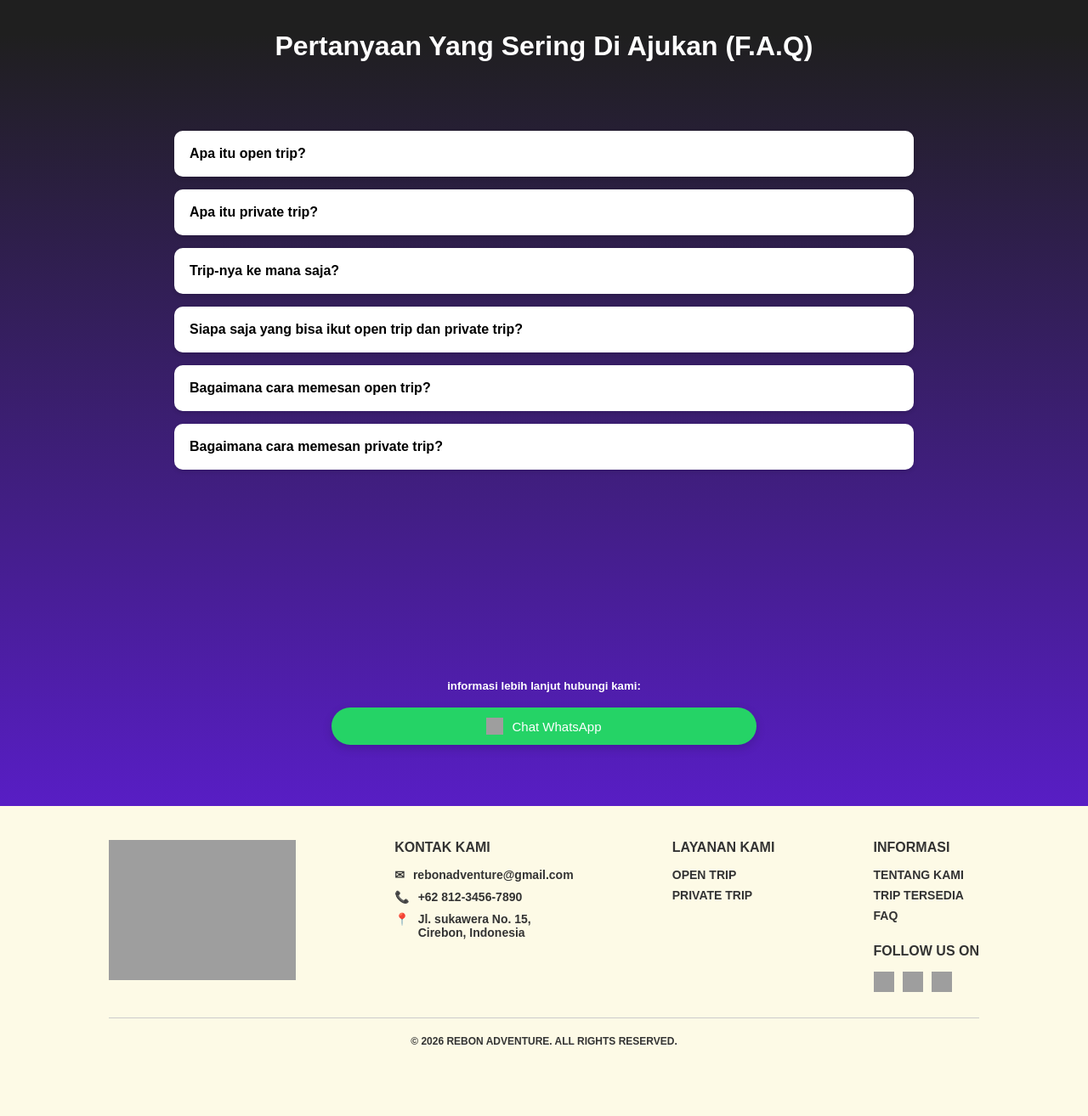
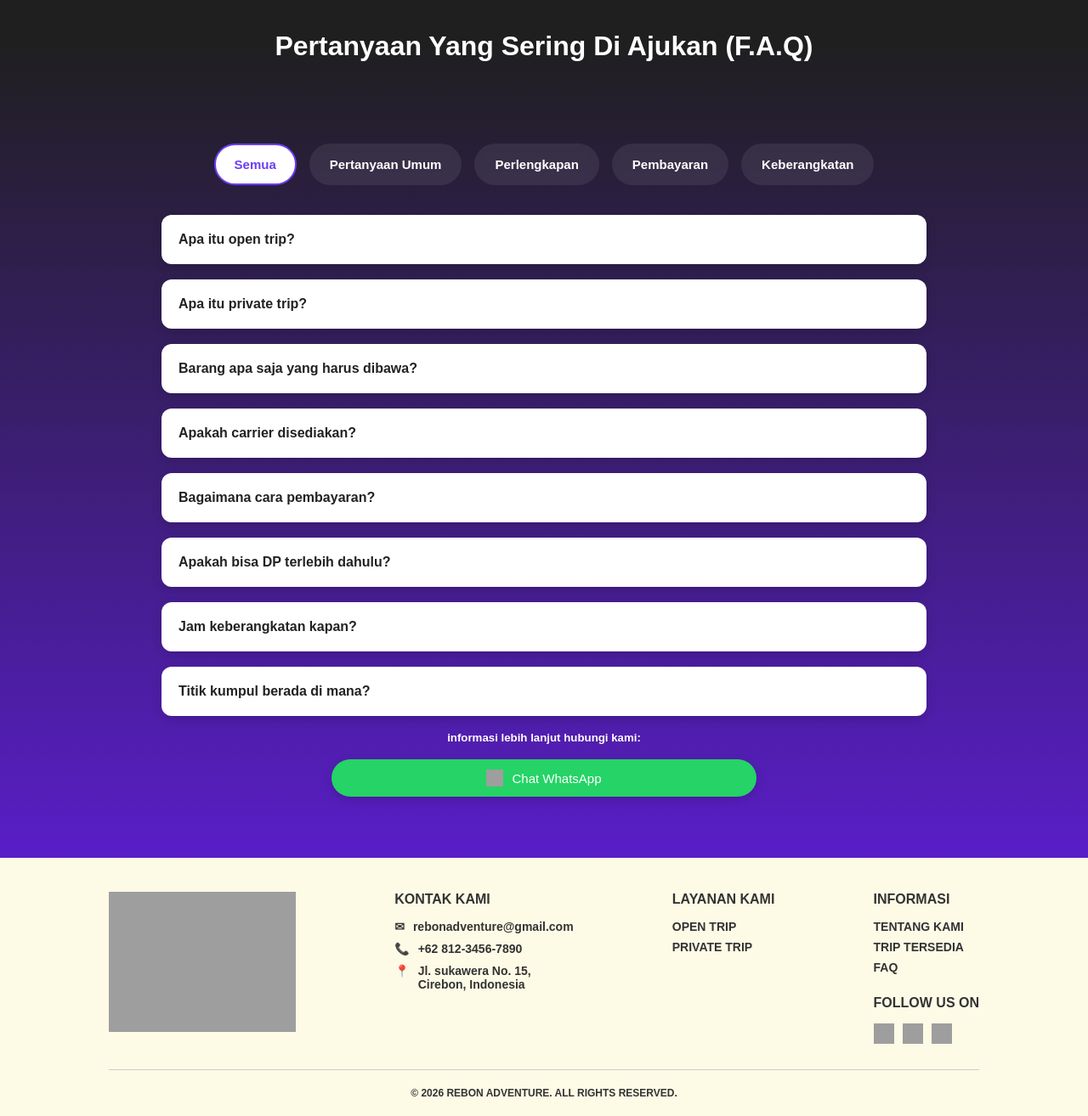
Before and after one commit to Najib-Zaidan/RebonADV_Proyek1, a PHP site: page /faq.php in a window 1280 px wide. Shown: the part 94-1408 px from the top of the page at 85% size. Before the commit the page ends 1324 px from the top, so only its background shows below. Run offline with PHP 8.4, Linux system fonts and the light colour scheme; grey boxes are pictures that could not be loaded.

Commit message:
update faq

```diff
--- a/user/faq.php
+++ b/user/faq.php
@@ -70,32 +70,82 @@ h1 {
   color: #ffffff;
 }
 
-.faq {
-  background: #fff;
-  border-radius: 10px;
-  margin-bottom: 10px;
-  box-shadow: 0 2px 5px rgba(0,0,0,0.15);
-  width: auto;
-  margin: 15px;
-  padding: 3px;
-  transition: all 0.3s ease;
+.faq-filter{
+    display: flex;
+    justify-content: center;
+    flex-wrap: wrap;
+    gap: 15px;
+    margin-top: 30px;
+    margin-bottom: 35px;
+
 }
 
-.faq-question {
-  padding: 15px;
+.filter-card{
     cursor: pointer;
-  font-weight: bold;
 }
 
-.faq-answer {
-  padding: 0 15px 15px;
+.filter-card input{
     display: none;
+}
+
+.filter-content{
+    background: rgba(255,255,255,0.08);
+    padding: 14px 22px;
+    border-radius: 30px;
+    transition: 0.3s ease;
+    border: 2px solid transparent;
+    backdrop-filter: blur(5px);
+}
+
+.filter-content h4{
+    color: white;
+    font-size: 15px;
+    font-weight: 600;
+}
+
+/* ACTIVE */
+.filter-card input:checked + .filter-content{
+    background: white;
+    border-color: #6b3df5;
+}
+
+.filter-card input:checked + .filter-content h4{
+    color: #6b3df5;
+}
+
+/* HOVER */
+.filter-card:hover .filter-content{
+    transform: translateY(-3px);
+}
+
+/* ================= FAQ ================= */
+
+.faq{
+    background: white;
+    border-radius: 12px;
+    padding: 20px;
+    margin-bottom: 18px;
+    box-shadow: 0 4px 12px rgba(0,0,0,0.15);
+    transition: 0.3s ease;
+}
+
+.faq:hover{
+    transform: translateY(-4px);
+}
+
+.faq-question{
+     font-size: 16px;
+    font-weight: 600;
+    cursor: pointer;
+    color: #222;
+}
+
+.faq-answer{
+    margin-top: 15px;
     color: #555;
-}
-.faq:hover{
-    background-color: #fff;
-    transform: translateY(-20px);
-    box-shadow: 0 6px 16px rgba(0,0,0,0.2);
+    line-height: 1.6;
+    display: none;
+    font-size: 15px;
 }
 
 footer {
@@ -252,34 +302,179 @@ h5 {
       <br>
       <br>
 
-      <div class="faq">
-        <div class="faq-question">Apa itu open trip?</div>
-        <div class="faq-answer">Open trip adalah perjalanan yang dibuka untuk umum, sehingga siapa saja bisa ikut dan akan digabung dengan peserta lain dalam satu grup sesuai jadwal yang sudah ditentukan oleh Rebon Adventure.</div>
+      <div class="faq-filter">
+
+    <!-- SEMUA -->
+    <label class="filter-card">
+
+        <input type="radio" name="faq-filter" id="all" checked>
+
+        <div class="filter-content">
+            <h4>Semua</h4>
         </div>
 
-      <div class="faq">
-        <div class="faq-question">Apa itu private trip?</div>
-        <div class="faq-answer">Private trip adalah perjalanan khusus yang pesertanya hanya dari satu kelompok (teman, keluarga, atau komunitas sendiri). Jadwal, jumlah peserta, dan kebutuhan perjalanan bisa lebih fleksibel sesuai permintaan.</div>
+    </label>
+
+
+    <!-- UMUM -->
+    <label class="filter-card">
+
+        <input type="radio" name="faq-filter" id="umum">
+
+        <div class="filter-content">
+            <h4>Pertanyaan Umum</h4>
         </div>
 
-      <div class="faq">
-        <div class="faq-question">Trip-nya ke mana saja?</div>
-        <div class="faq-answer">Rebon Adventure hanya menyediakan trip ke gunung (kegiatan pendakian), bukan ke destinasi lain seperti pantai atau kota wisata.</div>
+    </label>
+
+
+    <!-- PERLENGKAPAN -->
+    <label class="filter-card">
+
+        <input type="radio" name="faq-filter" id="perlengkapan">
+
+        <div class="filter-content">
+            <h4>Perlengkapan</h4>
         </div>
 
-      <div class="faq">
-        <div class="faq-question">Siapa saja yang bisa ikut open trip dan private trip?</div>
-        <div class="faq-answer">Open trip dan private trip terbuka untuk umum, baik pemula maupun yang sudah berpengalaman, selama dalam kondisi sehat dan siap mengikuti kegiatan pendakian.</div>
+    </label>
+
+
+    <!-- PEMBAYARAN -->
+    <label class="filter-card">
+
+        <input type="radio" name="faq-filter" id="pembayaran">
+
+        <div class="filter-content">
+            <h4>Pembayaran</h4>
         </div>
 
-      <div class="faq">
-        <div class="faq-question">Bagaimana cara memesan open trip?</div>
-        <div class="faq-answer">pemesanan open trip di lalukan dengan memilih jadwal yang tersedia, Kemudian buat peserta jika belum ada atau pilih peserta jika sudah ada, selanjutnya melalukan transaksi pembayaran dan menunggu jadwal trip yang telah di tentukan. </div>
+    </label>
+
+
+    <!-- KEBERANGKATAN -->
+    <label class="filter-card">
+
+        <input type="radio" name="faq-filter" id="keberangkatan">
+
+        <div class="filter-content">
+            <h4>Keberangkatan</h4>
         </div>
 
-      <div class="faq">
-        <div class="faq-question">Bagaimana cara memesan private trip?</div>
-        <div class="faq-answer">Pemesanan private trip dilakukan dengan mengisi from yang tersedia dan pilih sesuai keinginan anda ,Kemudian daftarkan peserta yang ikut serta ,selanjutnya melalukan transaksi dan menunggu jadwal yang anda pilih.</div>
+    </label>
+
+</div>
+
+
+
+<!-- ================= PERTANYAAN UMUM ================= -->
+
+<div class="faq umum">
+
+    <div class="faq-question">
+        Apa itu open trip?
+    </div>
+
+    <div class="faq-answer">
+        Open trip adalah perjalanan yang dibuka untuk umum, sehingga siapa saja bisa ikut dan akan digabung dengan peserta lain dalam satu grup sesuai jadwal yang sudah ditentukan oleh Rebon Adventure.
+    </div>
+
+</div>
+
+<div class="faq umum">
+
+    <div class="faq-question">
+        Apa itu private trip?
+    </div>
+
+    <div class="faq-answer">
+        Private trip adalah perjalanan khusus yang pesertanya hanya dari satu kelompok atau komunitas sendiri.
+    </div>
+
+</div>
+
+
+
+<!-- ================= PERLENGKAPAN ================= -->
+
+<div class="faq perlengkapan">
+
+    <div class="faq-question">
+        Barang apa saja yang harus dibawa?
+    </div>
+
+    <div class="faq-answer">
+        Peserta wajib membawa perlengkapan pribadi seperti jaket, sleeping bag, pakaian ganti, dan obat pribadi.
+    </div>
+
+</div>
+
+<div class="faq perlengkapan">
+
+    <div class="faq-question">
+        Apakah carrier disediakan?
+    </div>
+
+    <div class="faq-answer">
+        Carrier dapat disewa sesuai ketersediaan dari pihak Rebon Adventure.
+    </div>
+
+</div>
+
+
+
+<!-- ================= PEMBAYARAN ================= -->
+
+<div class="faq pembayaran">
+
+    <div class="faq-question">
+        Bagaimana cara pembayaran?
+    </div>
+
+    <div class="faq-answer">
+        Pembayaran dapat dilakukan melalui transfer bank ataupun e-wallet yang tersedia.
+    </div>
+
+</div>
+
+<div class="faq pembayaran">
+
+    <div class="faq-question">
+        Apakah bisa DP terlebih dahulu?
+    </div>
+
+    <div class="faq-answer">
+        Ya, peserta dapat melakukan pembayaran DP terlebih dahulu sesuai ketentuan yang berlaku.
+    </div>
+
+</div>
+
+
+
+<!-- ================= KEBERANGKATAN ================= -->
+
+<div class="faq keberangkatan">
+
+    <div class="faq-question">
+        Jam keberangkatan kapan?
+    </div>
+
+    <div class="faq-answer">
+        Jadwal keberangkatan akan diinformasikan oleh admin sebelum hari pelaksanaan trip.
+    </div>
+
+</div>
+
+<div class="faq keberangkatan">
+
+    <div class="faq-question">
+        Titik kumpul berada di mana?
+    </div>
+
+    <div class="faq-answer">
+        Titik kumpul akan diinformasikan sesuai destinasi dan jadwal trip yang dipilih.
+    </div>
+
 </div>
 
 
@@ -295,17 +490,63 @@ h5 {
           <br>
           <br>
 
+
 <script>
+
+/* ================= FILTER FAQ ================= */
+
+const filters = document.querySelectorAll('.faq-filter input');
+const faqs = document.querySelectorAll('.faq');
+
+filters.forEach(filter => {
+
+    filter.addEventListener('change', () => {
+
+        const id = filter.id;
+
+        faqs.forEach(faq => {
+
+            if(id === 'all'){
+                faq.style.display = 'block';
+            }
+
+            else if(faq.classList.contains(id)){
+                faq.style.display = 'block';
+            }
+
+            else{
+                faq.style.display = 'none';
+            }
+
+        });
+
+    });
+
+});
+
+
+/* ================= FAQ OPEN CLOSE ================= */
+
 const questions = document.querySelectorAll(".faq-question");
 
 questions.forEach(q => {
+
     q.addEventListener("click", () => {
+
         const answer = q.nextElementSibling;
 
-        answer.style.display =
-          answer.style.display === "block" ? "none" : "block";
+        if(answer.style.display === "block"){
+            answer.style.display = "none";
+        }
+
+        else{
+            answer.style.display = "block";
+        }
+
     });
+
 });
+
 </script>
     <br>
     <br>
```
Lines whose indentation alone changed are shown as unchanged.
